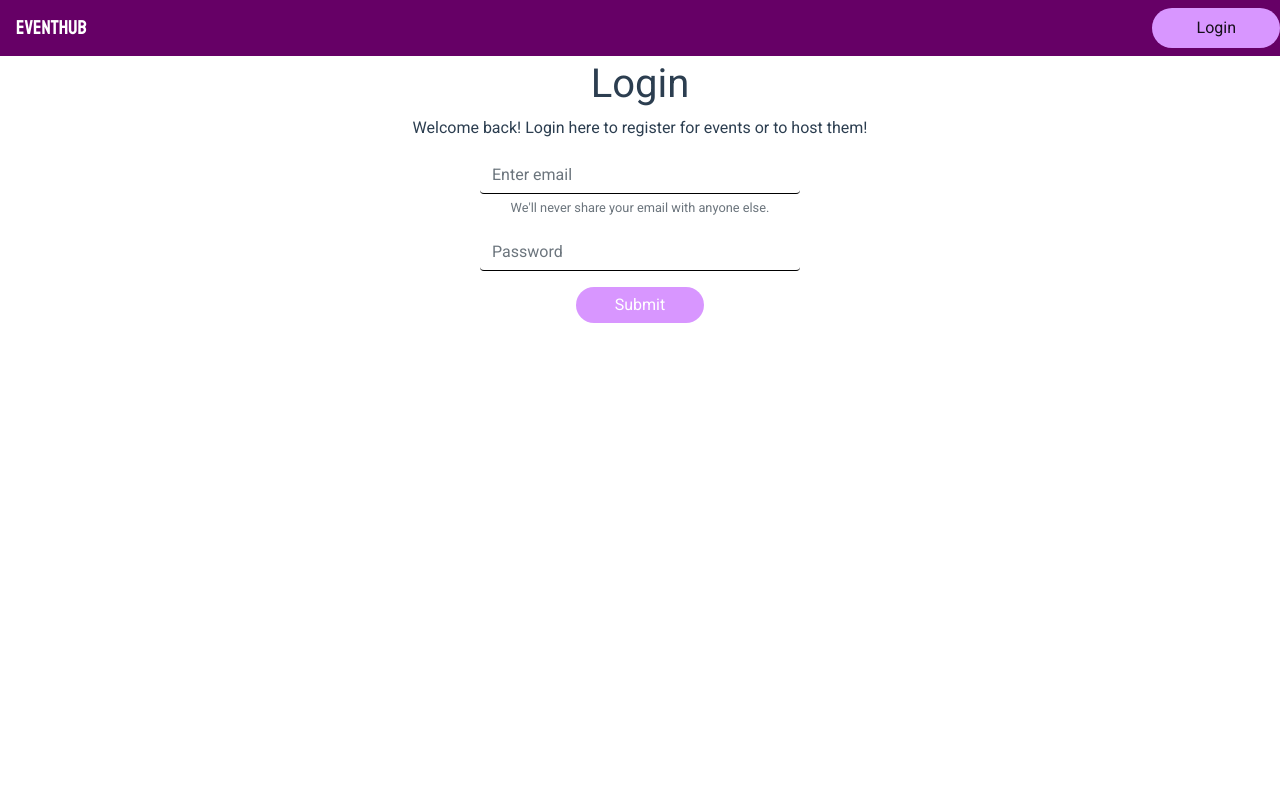
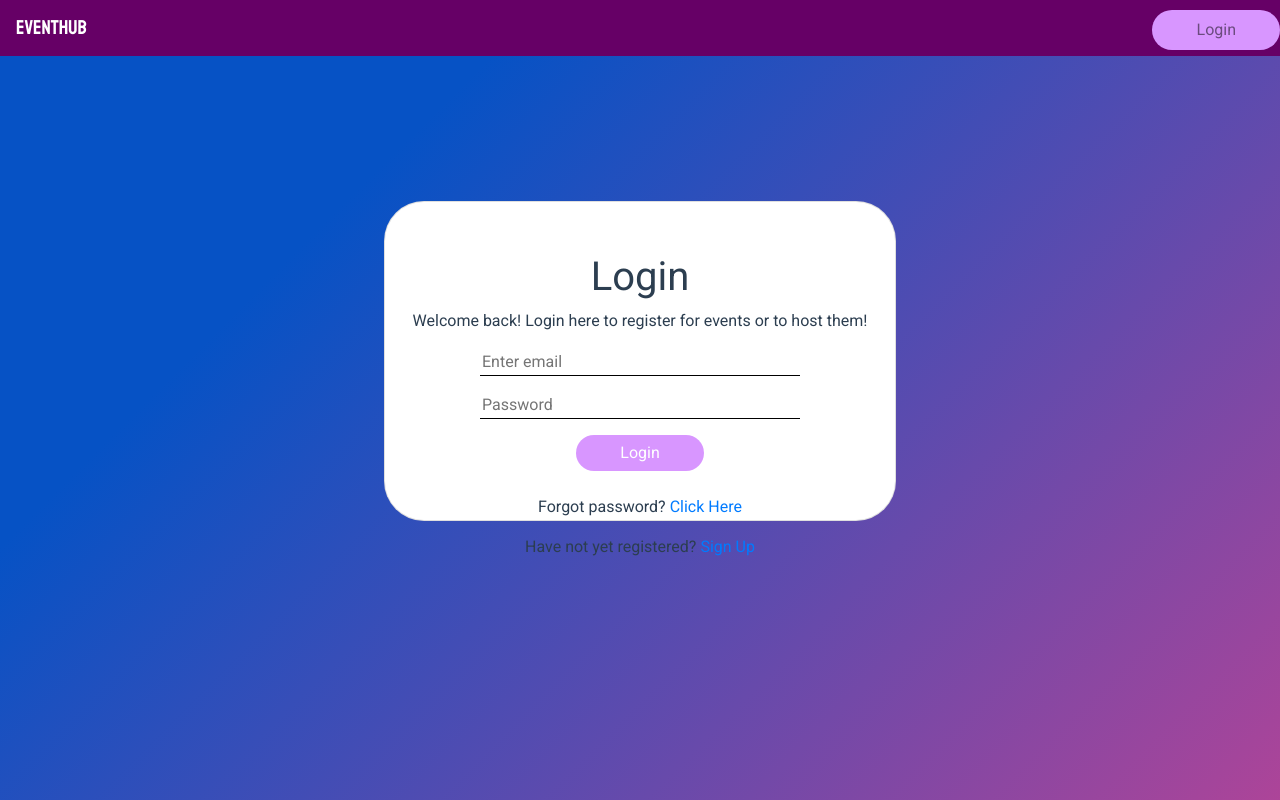
Before and after one commit to jamesjose03/eventhub, a Vue app in the folder website/client/: page /login in a window 1280 px wide. Built offline with nearby package versions, Linux system fonts and the light colour scheme.

Commit message:
update: styling of login page done

```diff
--- a/website/client/src/components/LoginArea.vue
+++ b/website/client/src/components/LoginArea.vue
@@ -1,19 +1,22 @@
 <template>
-    <div>
-        <div class="container">
-        <h1>Login</h1>
+    <div class= "e-login-page">
+        <div class=" card container">
+        <h1 class="e-lhead">Login</h1>
         <p>Welcome back! Login here to register for events or to host them!</p>
         <form>
         <div class="form-group">
-            <input type="email" class="form-control e-login-fields" id="exampleInputEmail1" aria-describedby="emailHelp" placeholder="Enter email">
-            <small id="emailHelp" class="form-text text-muted">We'll never share your email with anyone else.</small>
+            <input type="email" v-model="email" class="e-login-fields" id="exampleInputEmail1" aria-describedby="emailHelp" placeholder="Enter email">
+
         </div>
         <div class="form-group">
-            <input type="password" class="form-control e-login-fields" id="exampleInputPassword1" placeholder="Password">
+            <input type="password" class="e-login-fields" id="exampleInputPassword1" placeholder="Password">
         </div>
 
-        <button type="submit" class="btn btn-primary e-btn">Submit</button>
+        <button type="submit" class="btn btn-primary e-btn-1">Login</button>
 </form>
+<br>
+<p>Forgot password? <a href="#">Click Here</a></p>
+<p>Have not yet registered? <a href="">Sign Up</a></p>
     </div>
     </div>
 </template>
@@ -30,4 +33,34 @@
         background: transparent;
         border-bottom: 1px solid black;
     }
+    .container{
+        background-color: white;
+        margin-top: 25vw;
+        border-radius: 40px;
+        box-shadow: black;
+        height: 25vw;
+        width: 40vw;
+    }
+    .e-login-page{
+        background-color: #d4418e;
+        background-image: linear-gradient(315deg, #d4418e 0%, #0652c5 74%);
+        position: fixed;
+        margin-top: -14vw;
+        height: 100vw;
+        width: 100vw;
+    }
+    .e-lhead{
+        margin-top: 4vw;
+    }
+    .e-btn-1{
+  border: none;
+  font-family: 'Roboto', sans-serif;
+  background-color: #d896ff !important;
+  border-radius: 40px;
+  width: 128px;
+  text-decoration: none;
+    }
+    .e-btn-1:hover{
+        background-color: #efbbff !important;
+    }
 </style>
--- a/website/client/src/components/navbar.vue
+++ b/website/client/src/components/navbar.vue
@@ -1,14 +1,18 @@
 <template>
     <div>
     <nav class="navbar navbar-expand-lg navbar-light bg-light e-nav">
-    <a class="navbar-brand e-title" href="#">EventHub</a>
+    <router-link :to="{name: 'home'}">
+    <a class="navbar-brand e-title">EventHub</a>
+    </router-link>
     <button class="navbar-toggler" type="button" data-toggle="collapse" data-target="#navbarNav" aria-controls="navbarNav" aria-expanded="false" aria-label="Toggle navigation">
     <span class="navbar-toggler-icon"></span>
   </button>
   <div class="collapse navbar-collapse e-nav-item" id="navbarNav">
     <ul class="navbar-nav">
       <li class="nav-item active">
+        <router-link :to="{name: 'login'}">
         <button class = "nav-link e-btn">Login </button>
+        </router-link>>
       </li>
     </ul>
 
@@ -38,6 +42,9 @@
   background-color: #d896ff !important;
   border-radius: 40px;
   width: 128px;
+  text-decoration: none;
+  position: fixed;
+  margin-top: -0.5vw;
 }
 
 .e-btn:hover{
```
